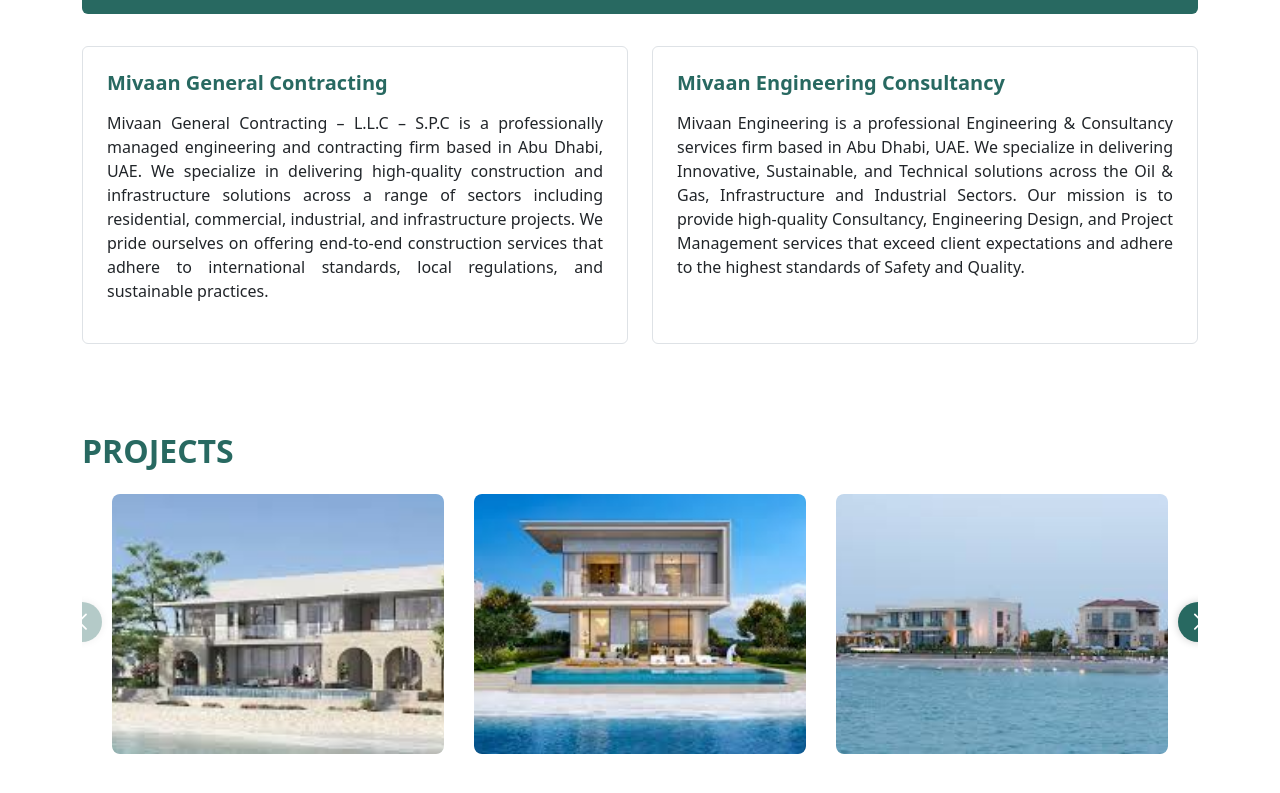
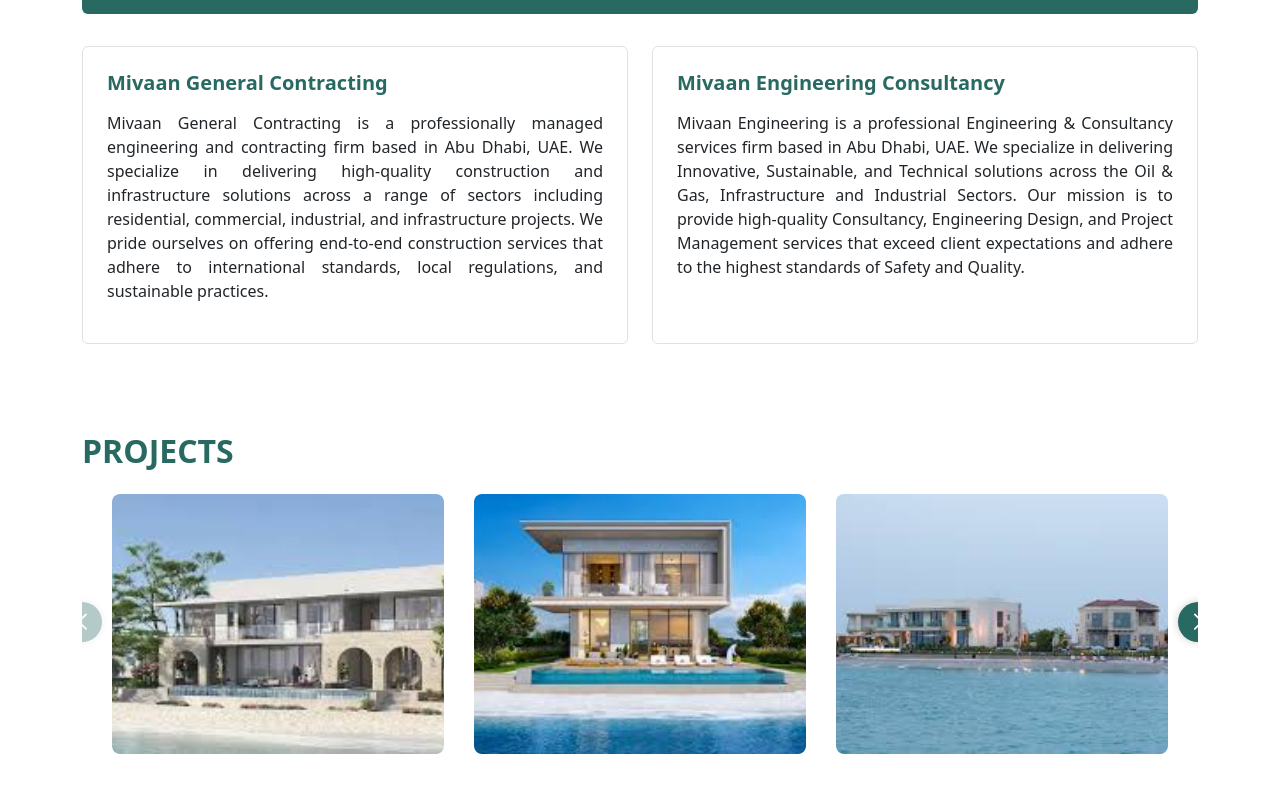
Before and after one commit to mudasarasim/mivaan-engineering-web, a React (Create React App) app: page / in a window 1280 px wide. Shown: the part 1216-2009 px from the top of the page. Built offline with nearby package versions, Linux system fonts and the light colour scheme.

Commit message:
Removed Text in General Contracting.

```diff
--- a/src/pages/Home.js
+++ b/src/pages/Home.js
@@ -87,7 +87,7 @@
                   <div className="p-4 border rounded h-100">
                     <h5 className="text-teal fw-bold mb-3">Mivaan General Contracting</h5>
                     <p style={{ textAlign: "justify" }}>
-                      Mivaan General Contracting – L.L.C – S.P.C is a professionally managed engineering and contracting firm based in Abu Dhabi, UAE. We specialize in delivering high-quality construction and infrastructure solutions across a range of sectors including residential, commercial, industrial, and infrastructure projects. We pride ourselves on offering end-to-end construction services that adhere to international standards, local regulations, and sustainable practices.
+                      Mivaan General Contracting is a professionally managed engineering and contracting firm based in Abu Dhabi, UAE. We specialize in delivering high-quality construction and infrastructure solutions across a range of sectors including residential, commercial, industrial, and infrastructure projects. We pride ourselves on offering end-to-end construction services that adhere to international standards, local regulations, and sustainable practices.
                     </p>
                   </div>
                 </div>
```
